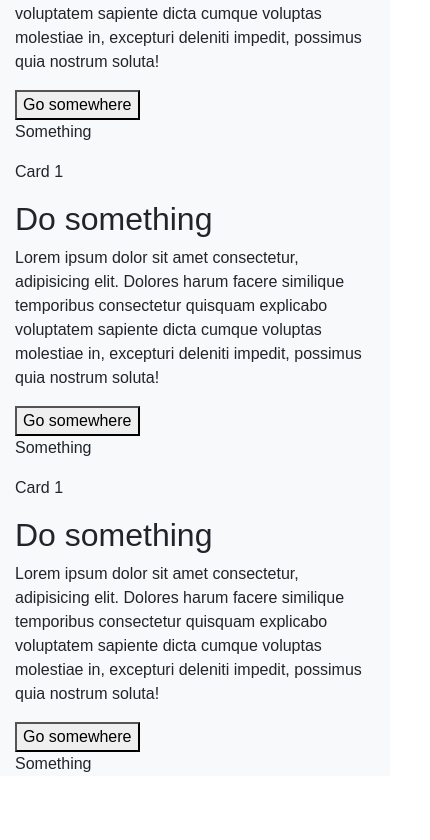
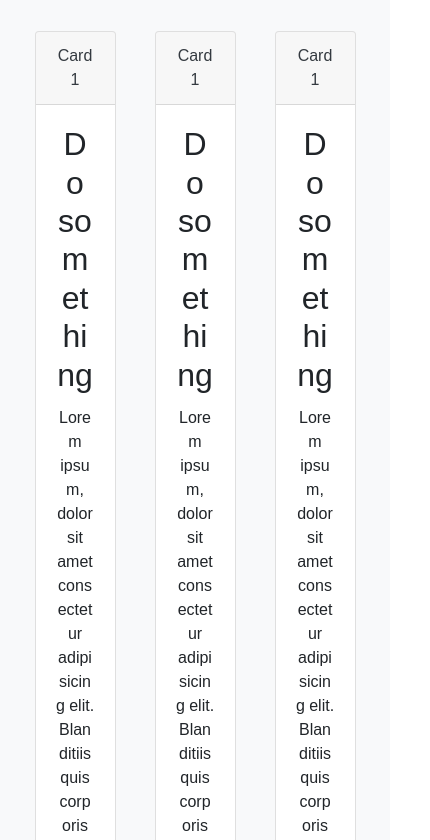
Before and after one commit to VatsalDattani/CEATask, a plain HTML site: page index.html in a window 390 px wide. Shown: the part 444-1284 px from the top of the page, 430 px wide, since content can reach past the window. Before the commit the page ends 1236 px from the top, so only its background shows below. Drawn offline with nearby package versions, Linux system fonts and the light colour scheme.

Commit message:
Cards Added, Responsive Grid to be added next

```diff
--- a/index.html
+++ b/index.html
@@ -49,55 +49,86 @@
             <!--Header-->
             <div>
                 <h3 class="font-weight-bold text-center text-dark">Welcome to CEA Official Page</h1>
-                    <p class="text-center text-dark">Lorem ipsum dolor sit amet consectetur adipisicing elit. Dolor
-                        dolorem sed non cum quia eum laudantium, nulla accusamus, omnis amet accusantium reprehenderit
+                    <p class="text-center text-dark col-6 mx-auto">Lorem ipsum dolor sit amet
+                        consectetur
+                        adipisicing elit.
+                        Dolor
+                        dolorem sed non cum quia eum laudantium, nulla accusamus, omnis amet accusantium
+                        reprehenderit
                         unde ratione assumenda ipsum facilis eveniet minus ipsa?
                     </p>
-
             </div>
 
             <!--Card List-->
-            <div>
+            <div class="container-fluid">
                 <!--First Card-->
-                <div>
-                    <p>Card 1</p>
-                    <div>
-                        <h2>Do something</h2>
-                        <p>Lorem ipsum dolor sit amet consectetur, adipisicing elit. Dolores harum facere similique
-                            temporibus consectetur quisquam explicabo voluptatem sapiente dicta cumque voluptas
-                            molestiae
-                            in, excepturi deleniti impedit, possimus quia nostrum soluta!</p>
-                        <button>Go somewhere</button>
+                <div class="row">
+                    <div class="col-4">
+                        <div class="card" id="myCard">
+                            <div class="card-header text-dark">
+                                <p class="text-center" style="margin:0">Card 1</p>
+                            </div>
+                            <div class="card-body">
+                                <h2 class="card-title text-center">Do something</h2>
+                                <p class="card-text text-center">
+                                    Lorem ipsum, dolor sit amet consectetur adipisicing elit. Blanditiis quis corporis
+                                    maxime nemo et, architecto quo aut animi soluta quidem magnam corrupti eligendi?
+                                    Illum
+                                    nihil deserunt minus similique harum aliquid. Voluptatum assumenda, voluptas porro
+                                    commodi explicabo magnam iste repellendus debitis.
+                                </p>
+                                <button class="btn btn-primary mx-auto" style="display: block">Go somewhere</button>
+                            </div>
+                            <div class="card-footer text-muted">
+                                <p class="text-center">Something</p>
+                            </div>
+                        </div>
                     </div>
-                    <p>Something</p>
-                </div>
+                    <!--Second Card-->
+                    <div class="col-4">
+                        <div class="card" id="myCard">
+                            <div class="card-header text-dark">
+                                <p class="text-center" style="margin:0">Card 1</p>
+                            </div>
+                            <div class="card-body">
+                                <h2 class="card-title text-center">Do something</h2>
+                                <p class="card-text text-center">
+                                    Lorem ipsum, dolor sit amet consectetur adipisicing elit. Blanditiis quis corporis
+                                    maxime nemo et, architecto quo aut animi soluta quidem magnam corrupti eligendi?
+                                    Illum
+                                    nihil deserunt minus similique harum aliquid. Voluptatum assumenda, voluptas porro
+                                    commodi explicabo magnam iste repellendus debitis.
+                                </p>
+                                <button class="btn btn-primary mx-auto" style="display: block">Go somewhere</button>
+                            </div>
+                            <div class="card-footer text-muted">
+                                <p class="text-center">Something</p>
+                            </div>
+                        </div>
+                    </div>
 
-                <!--Second Card-->
-                <div>
-                    <p>Card 1</p>
-                    <div>
-                        <h2>Do something</h2>
-                        <p>Lorem ipsum dolor sit amet consectetur, adipisicing elit. Dolores harum facere similique
-                            temporibus consectetur quisquam explicabo voluptatem sapiente dicta cumque voluptas
-                            molestiae
-                            in, excepturi deleniti impedit, possimus quia nostrum soluta!</p>
-                        <button>Go somewhere</button>
+                    <!--Third Card-->
+                    <div class="col-4">
+                        <div class="card" id="myCard">
+                            <div class="card-header text-dark">
+                                <p class="text-center" style="margin:0">Card 1</p>
+                            </div>
+                            <div class="card-body">
+                                <h2 class="card-title text-center">Do something</h2>
+                                <p class="card-text text-center">
+                                    Lorem ipsum, dolor sit amet consectetur adipisicing elit. Blanditiis quis corporis
+                                    maxime nemo et, architecto quo aut animi soluta quidem magnam corrupti eligendi?
+                                    Illum
+                                    nihil deserunt minus similique harum aliquid. Voluptatum assumenda, voluptas porro
+                                    commodi explicabo magnam iste repellendus debitis.
+                                </p>
+                                <button class="btn btn-primary mx-auto" style="display: block">Go somewhere</button>
+                            </div>
+                            <div class="card-footer text-muted">
+                                <p class="text-center">Something</p>
+                            </div>
+                        </div>
                     </div>
-                    <p>Something</p>
-                </div>
-
-                <!--Third Card-->
-                <div>
-                    <p>Card 1</p>
-                    <div>
-                        <h2>Do something</h2>
-                        <p>Lorem ipsum dolor sit amet consectetur, adipisicing elit. Dolores harum facere similique
-                            temporibus consectetur quisquam explicabo voluptatem sapiente dicta cumque voluptas
-                            molestiae
-                            in, excepturi deleniti impedit, possimus quia nostrum soluta!</p>
-                        <button>Go somewhere</button>
-                    </div>
-                    <p>Something</p>
                 </div>
             </div>
         </div>
--- a/main.css
+++ b/main.css
@@ -5,3 +5,24 @@
 .container-fluid {
     padding-top: 20px;
 }
+
+div.row > div.col-4 {
+    padding: 0 5vw;
+}
+
+/* #myCard {
+    padding: 0;
+    display: inline-block;
+} */
+
+/* @media(max-width: 576px){
+    #myCard {
+        margin: 10px auto;
+    }
+}
+
+@media(min-width: 576px){
+    #myCard {
+        margin: 0 0.05vw;
+    }
+} */
```
Also changed, not shown: 1 other file.
